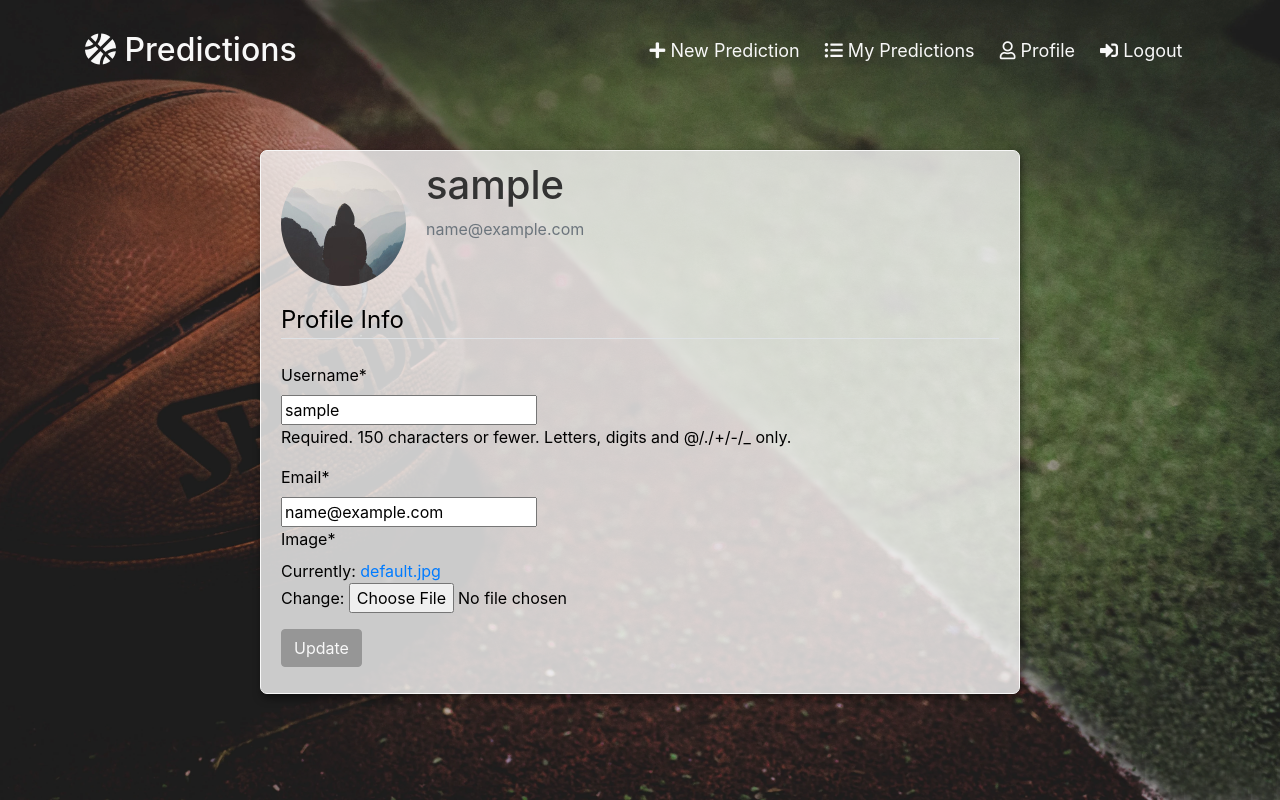
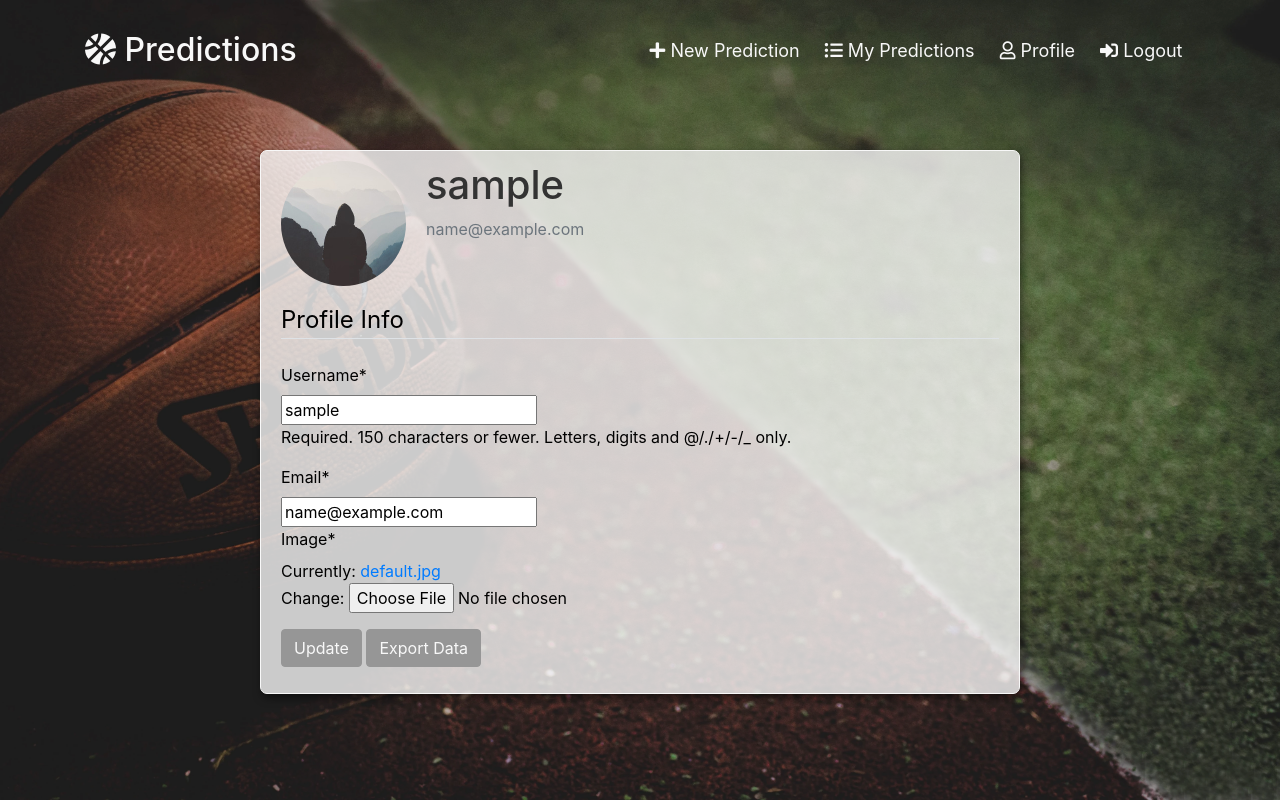
Before and after one commit to insionCEO/NBA-Sports-Betting-ML, a Django app: page /profile/ in a window 1280 px wide. Run offline with Django 3.2, Linux system fonts and the light colour scheme; the visitor is signed in with stand-in values (Sample User, id 1); some libraries are stand-ins or nearby versions.

Commit message:
Update profile.html

```diff
--- a/users/templates/users/profile.html
+++ b/users/templates/users/profile.html
@@ -20,9 +20,13 @@
         {{ u_form|crispy}}
         {{ p_form|crispy}}
       </fieldset>
+      <div>
       <div class="form-group">
         <button class="btn btn-grey" style="" type="submit">Update</button>
+      <a class="btn btn-grey" style="" href="{% url 'export-games'%}">Export Data</a>
+
       </div>
+    </div>
     </form>
     </body>
   </div>
```
